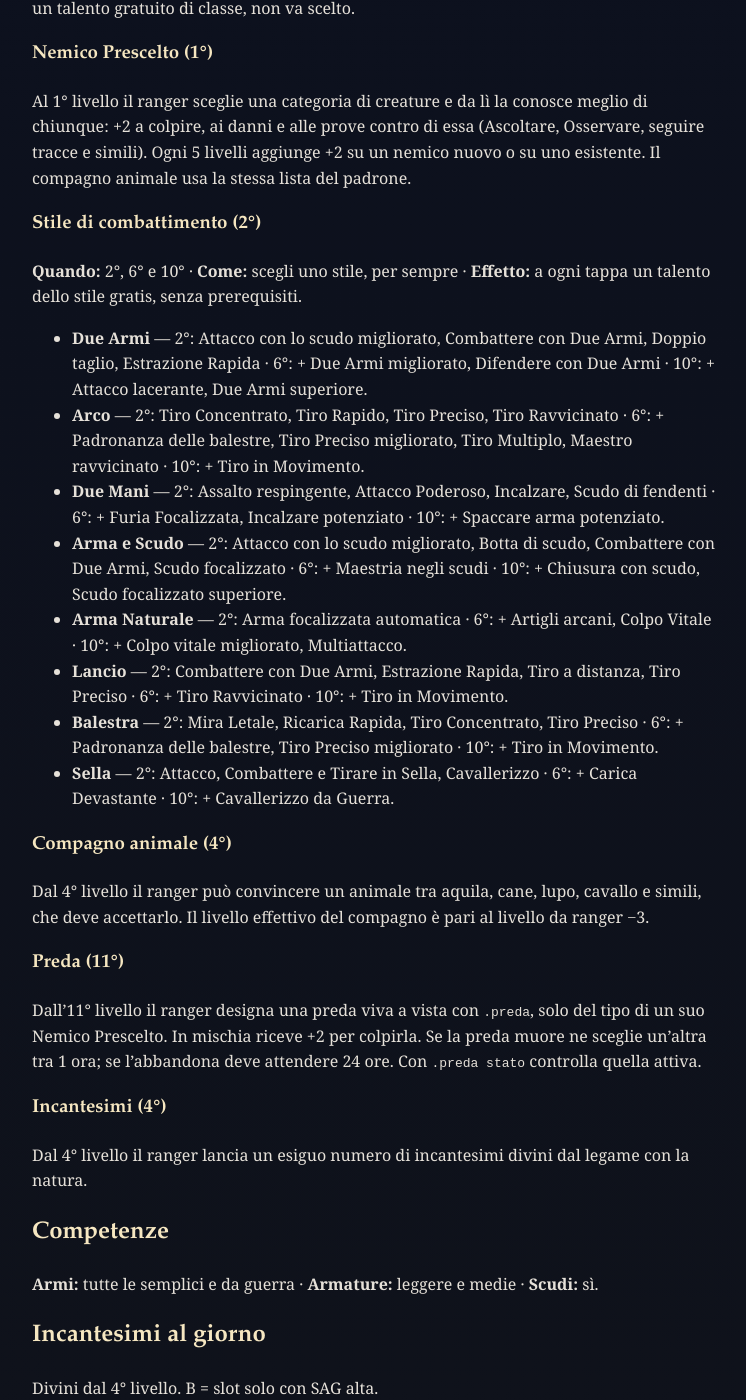
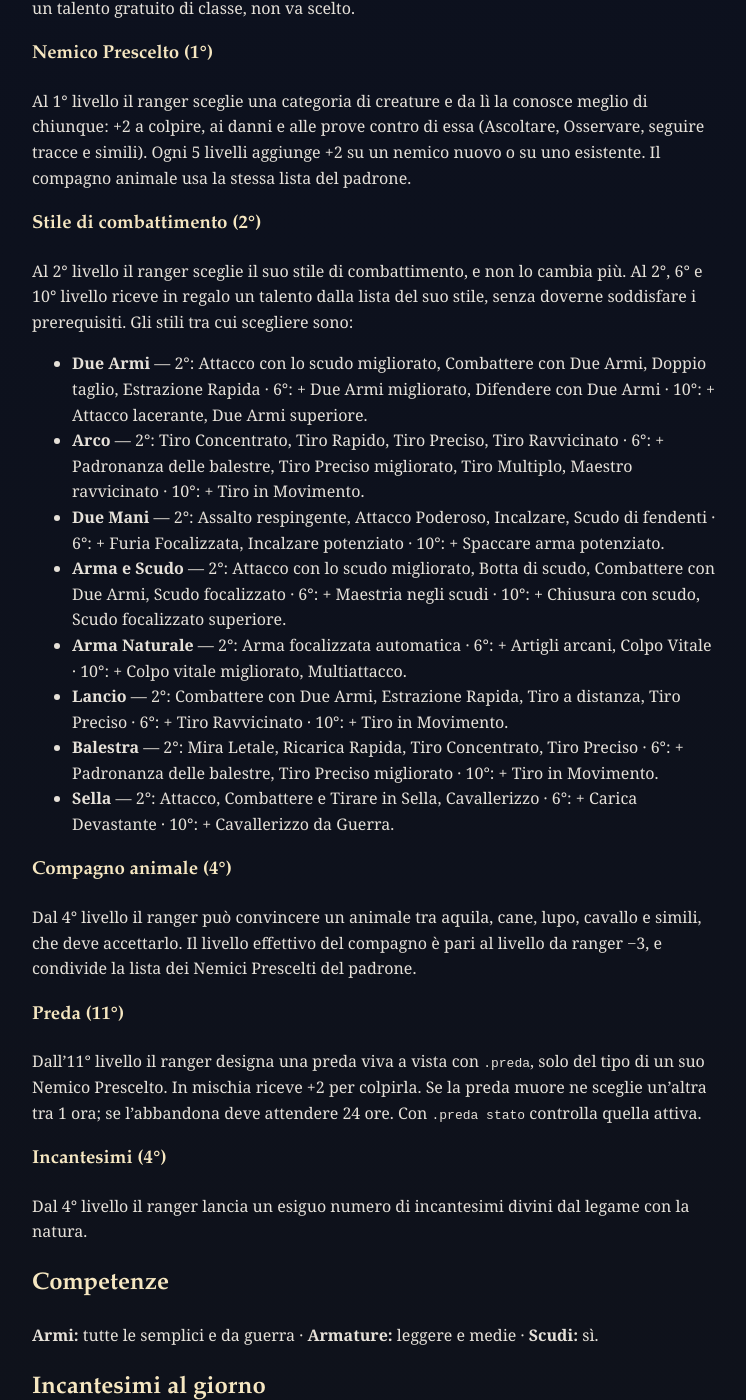
Before and after one commit to whispersoftheswordcoast/whispersoftheswordcoast.github.io, a Jekyll site: the page built from classi/ranger.md, in a window 1280 px wide and 1400 px high, scrolled down 1041 px. Shown: the whole window, without its empty margins (118-864 px from the left). Built offline with Jekyll 4.4.1, drawn with Linux system fonts in a browser that asks for light colours; our own code applies the rules of GitHub Pages for plain Markdown files; some of the changed text lies outside the part shown.

Commit message:
Ranger in voce da manuale, comandi in lista

```diff
--- a/classi/ranger.md
+++ b/classi/ranger.md
@@ -28,7 +28,7 @@
 Al 1° livello il ranger sceglie una categoria di creature e da lì la conosce meglio di chiunque: +2 a colpire, ai danni e alle prove contro di essa (Ascoltare, Osservare, seguire tracce e simili). Ogni 5 livelli aggiunge +2 su un nemico nuovo o su uno esistente. Il compagno animale usa la stessa lista del padrone.
 
 ### Stile di combattimento (2°)
-**Quando:** 2°, 6° e 10° · **Come:** scegli uno stile, per sempre · **Effetto:** a ogni tappa un talento dello stile gratis, senza prerequisiti.
+Al 2° livello il ranger sceglie il suo stile di combattimento, e non lo cambia più. Al 2°, 6° e 10° livello riceve in regalo un talento dalla lista del suo stile, senza doverne soddisfare i prerequisiti. Gli stili tra cui scegliere sono:
 
 * **Due Armi** — 2°: Attacco con lo scudo migliorato, Combattere con Due Armi, Doppio taglio, Estrazione Rapida · 6°: + Due Armi migliorato, Difendere con Due Armi · 10°: + Attacco lacerante, Due Armi superiore.
 * **Arco** — 2°: Tiro Concentrato, Tiro Rapido, Tiro Preciso, Tiro Ravvicinato · 6°: + Padronanza delle balestre, Tiro Preciso migliorato, Tiro Multiplo, Maestro ravvicinato · 10°: + Tiro in Movimento.
@@ -40,7 +40,7 @@
 * **Sella** — 2°: Attacco, Combattere e Tirare in Sella, Cavallerizzo · 6°: + Carica Devastante · 10°: + Cavallerizzo da Guerra.
 
 ### Compagno animale (4°)
-Dal 4° livello il ranger può convincere un animale tra aquila, cane, lupo, cavallo e simili, che deve accettarlo. Il livello effettivo del compagno è pari al livello da ranger −3.
+Dal 4° livello il ranger può convincere un animale tra aquila, cane, lupo, cavallo e simili, che deve accettarlo. Il livello effettivo del compagno è pari al livello da ranger −3, e condivide la lista dei Nemici Prescelti del padrone.
 
 ### Preda (11°)
 Dall'11° livello il ranger designa una preda viva a vista con `.preda`, solo del tipo di un suo Nemico Prescelto. In mischia riceve +2 per colpirla. Se la preda muore ne sceglie un'altra tra 1 ora; se l'abbandona deve attendere 24 ore. Con `.preda stato` controlla quella attiva.
@@ -87,7 +87,9 @@
 
 ## Comandi di classe
 
-`.compagnoanimaleranger` dal 4° per il compagno, `.ricompagno` per richiamarlo, `.preda` dall'11° per designarlo (`.preda stato`, `.preda abbandona`), `.castaranger` per lanciare dal 4°.
+* **Compagno:** `.compagnoanimaleranger` dal 4°, `.ricompagno` per richiamarlo
+* **Caccia:** `.preda` dall'11° (`.preda stato`, `.preda abbandona`)
+* **Magia:** `.castaranger` dal 4°.
 
 ## Vai oltre
 
```
